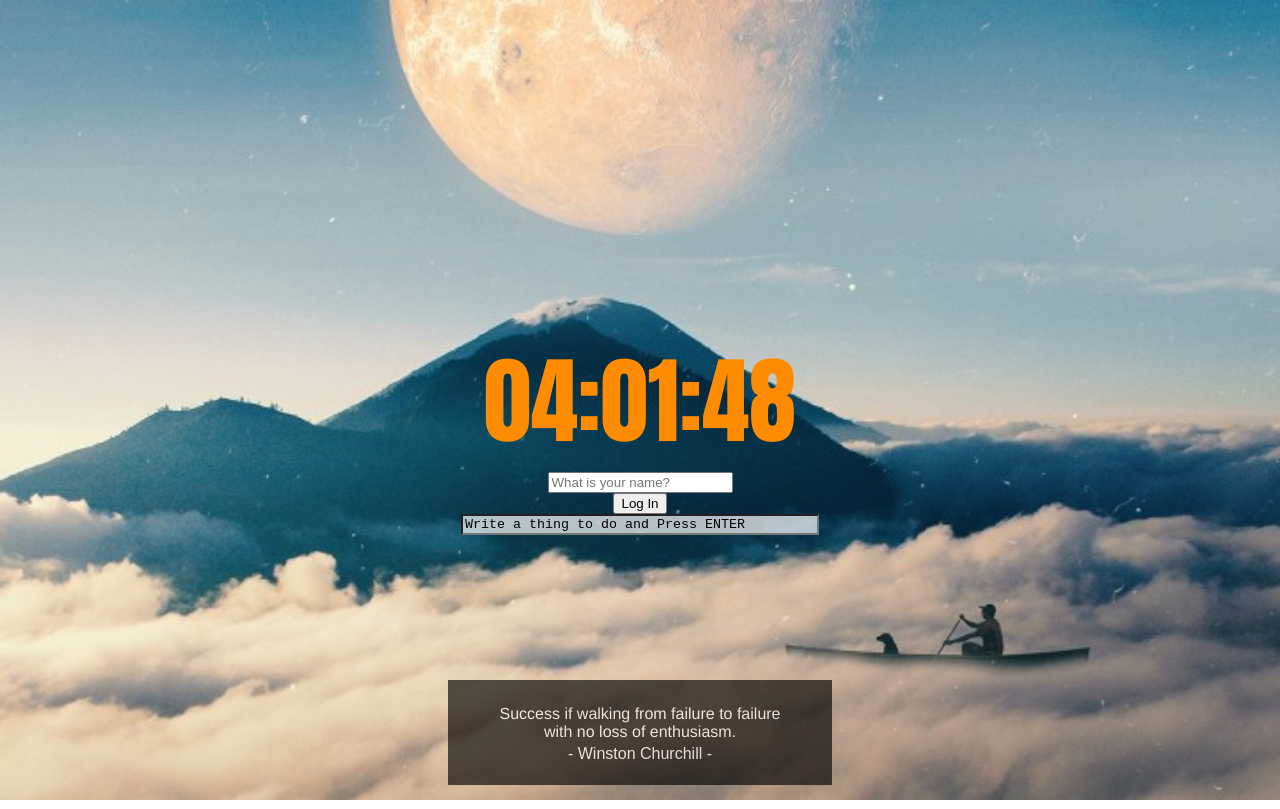
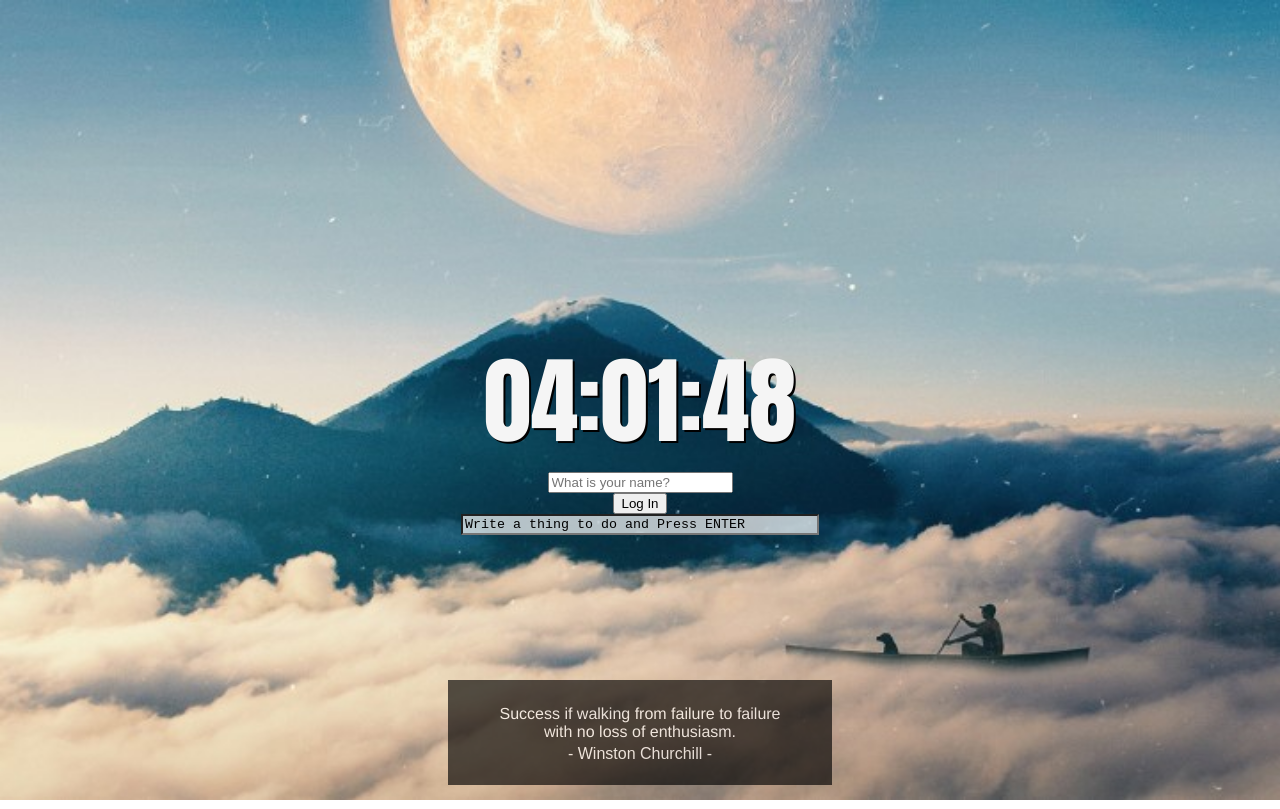
Before and after one commit to jagajang/Nomad-vanillaJS, a plain HTML site: page index.html in a window 1280 px wide. Drawn offline with Linux system fonts and the light colour scheme.

Commit message:
add shadow to clock

```diff
--- a/css/style.css
+++ b/css/style.css
@@ -32,7 +32,8 @@ body {
 #clock {
     padding-top: 20rem;
     margin-bottom: 0;
-    color: darkorange;
+    color: whitesmoke;
+    text-shadow: 2px 2px black;
     font-size: 95px;
     font-family: Impact;
     text-align: center;
--- a/js/todo.js
+++ b/js/todo.js
@@ -26,9 +26,7 @@ function handleTodoSubmit(event) {
     else {
         messageText.innerText = "you cannot add more thing to do!"
         message.classList.remove("hidden")
-        setTimeout(function() {
-            message.classList.add("hidden")
-        }, 3000)
+        setTimeout(function() {message.classList.add("hidden")}, 3000)
     }
 
     todoInput.value = ""
```
